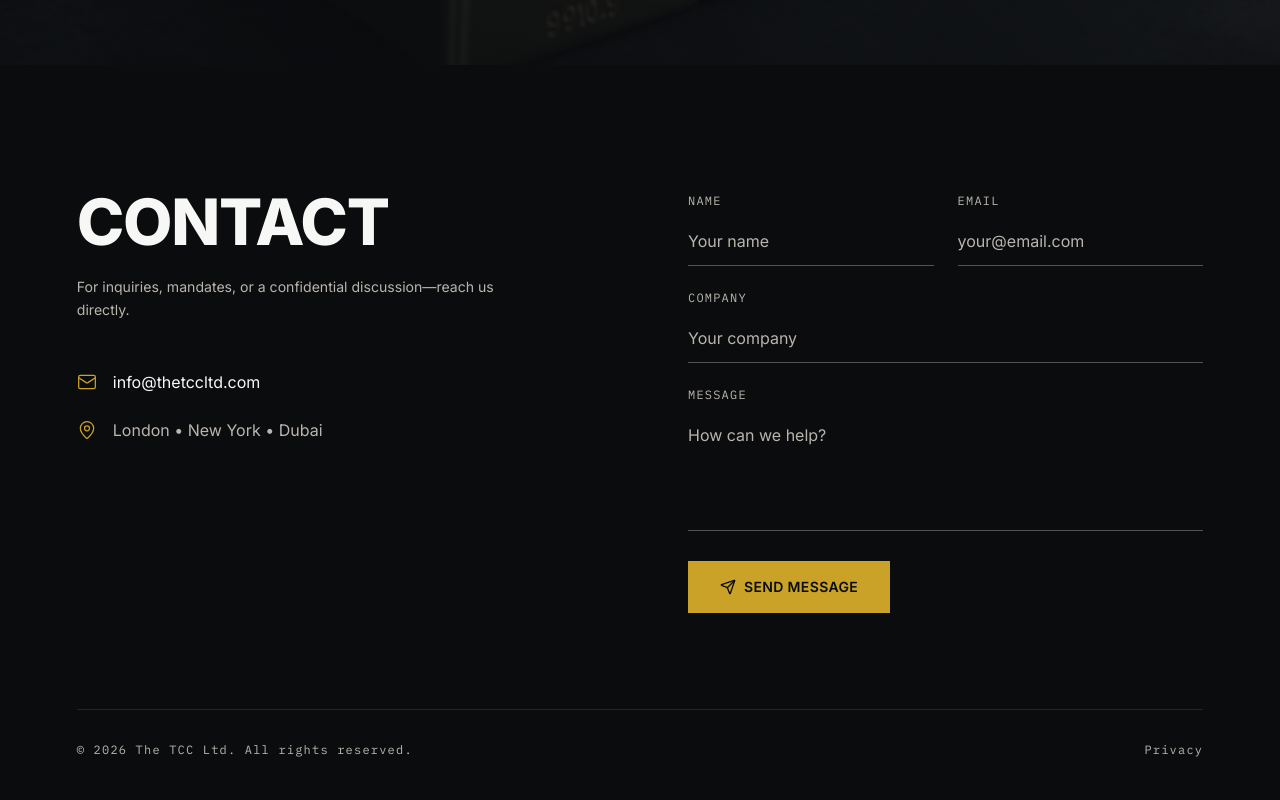
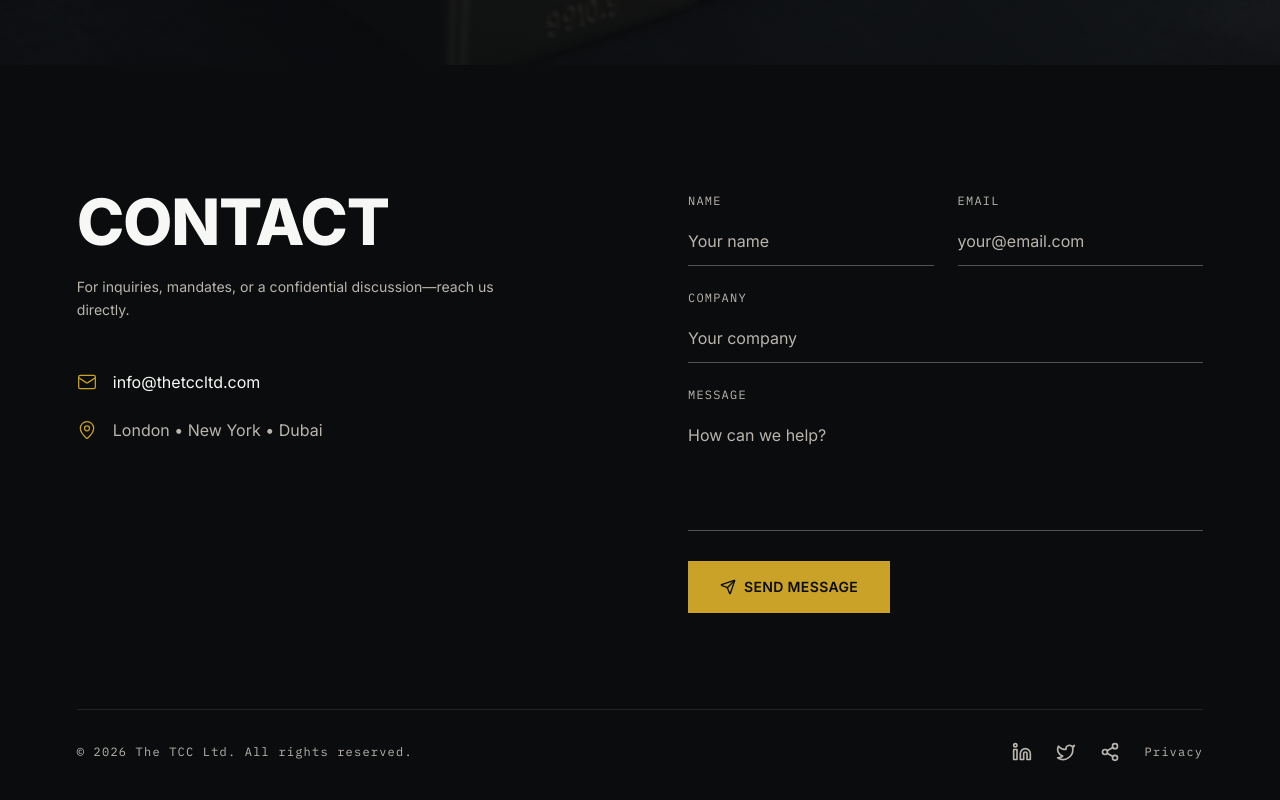
Before and after one commit to juliehart5/TCC, a React (Vite) app: page / in a window 1280 px wide. Shown: the part 8760-9560 px from the top of the page. Built offline with nearby package versions, Linux system fonts and the light colour scheme.

Commit message:
feat: add SEO meta tags and social sharing features

```diff
--- a/index.html
+++ b/index.html
@@ -1,13 +1,42 @@
 <!doctype html>
 <html lang="en">
+
 <head>
   <meta charset="UTF-8" />
   <meta name="viewport" content="width=device-width, initial-scale=1.0" />
   <link rel="icon" type="image/png" href="/Logo.png" />
-    <title>The TCC Ltd</title>
+
+  <!-- Primary Meta Tags -->
+  <title>The TCC Ltd | Strategic Gold Trading & Asset Management</title>
+  <meta name="title" content="The TCC Ltd | Strategic Gold Trading & Asset Management" />
+  <meta name="description"
+    content="The TCC Ltd provides specialized gold trading, institutional asset management, and global market insights. Premium precious metal services for discerning investors." />
+  <meta name="keywords"
+    content="gold trading, asset management, precious metals, institutional investment, TCC Ltd, gold market, strategic trading" />
+  <meta name="author" content="The TCC Ltd" />
+  <meta name="robots" content="index, follow" />
+  <link rel="canonical" href="https://thetccltd.com" />
+
+  <!-- Open Graph / Facebook -->
+  <meta property="og:type" content="website" />
+  <meta property="og:url" content="https://thetccltd.com" />
+  <meta property="og:title" content="The TCC Ltd | Strategic Gold Trading & Asset Management" />
+  <meta property="og:description"
+    content="The TCC Ltd provides specialized gold trading, institutional asset management, and global market insights." />
+  <meta property="og:image" content="https://thetccltd.com/Logo.png" />
+
+  <!-- Twitter -->
+  <meta property="twitter:card" content="summary_large_image" />
+  <meta property="twitter:url" content="https://thetccltd.com" />
+  <meta property="twitter:title" content="The TCC Ltd | Strategic Gold Trading & Asset Management" />
+  <meta property="twitter:description"
+    content="The TCC Ltd provides specialized gold trading, institutional asset management, and global market insights." />
+  <meta property="twitter:image" content="https://thetccltd.com/Logo.png" />
 </head>
+
 <body>
   <div id="root"></div>
   <script type="module" src="/src/main.tsx"></script>
 </body>
+
 </html>
--- a/src/sections/Contact.tsx
+++ b/src/sections/Contact.tsx
@@ -1,6 +1,6 @@
 import { useState } from 'react';
 import { useScrollReveal } from '@/hooks/useScrollReveal';
-import { Mail, MapPin, Send } from 'lucide-react';
+import { Mail, MapPin, Send, Linkedin, Twitter, Share2 } from 'lucide-react';
 
 export function Contact() {
   const { ref: sectionRef, isRevealed } = useScrollReveal<HTMLElement>({ threshold: 0.15 });
@@ -133,6 +133,43 @@ export function Contact() {
           <p className="font-mono text-xs text-[#B9B5AD] tracking-widest">
             © 2026 The TCC Ltd. All rights reserved.
           </p>
+          <div className="flex items-center gap-6">
+            <a
+              href="https://linkedin.com/company/thetccltd"
+              target="_blank"
+              rel="noopener noreferrer"
+              className="text-[#B9B5AD] hover:text-[#C9A227] transition-colors"
+              aria-label="LinkedIn"
+            >
+              <Linkedin className="w-5 h-5" />
+            </a>
+            <a
+              href="https://twitter.com/thetccltd"
+              target="_blank"
+              rel="noopener noreferrer"
+              className="text-[#B9B5AD] hover:text-[#C9A227] transition-colors"
+              aria-label="Twitter"
+            >
+              <Twitter className="w-5 h-5" />
+            </a>
+            <button
+              onClick={() => {
+                if (navigator.share) {
+                  navigator.share({
+                    title: 'The TCC Ltd',
+                    text: 'Strategic Gold Trading & Asset Management',
+                    url: window.location.href,
+                  });
+                } else {
+                  navigator.clipboard.writeText(window.location.href);
+                  alert('Link copied to clipboard');
+                }
+              }}
+              className="text-[#B9B5AD] hover:text-[#C9A227] transition-colors"
+              aria-label="Share"
+            >
+              <Share2 className="w-5 h-5" />
+            </button>
             <a
               href="#"
               className="font-mono text-xs text-[#B9B5AD] tracking-widest hover:text-[#C9A227] transition-colors"
@@ -141,6 +178,7 @@ export function Contact() {
             </a>
           </div>
         </div>
+      </div>
     </section>
   );
 }
```
Lines whose indentation alone changed are shown as unchanged.
